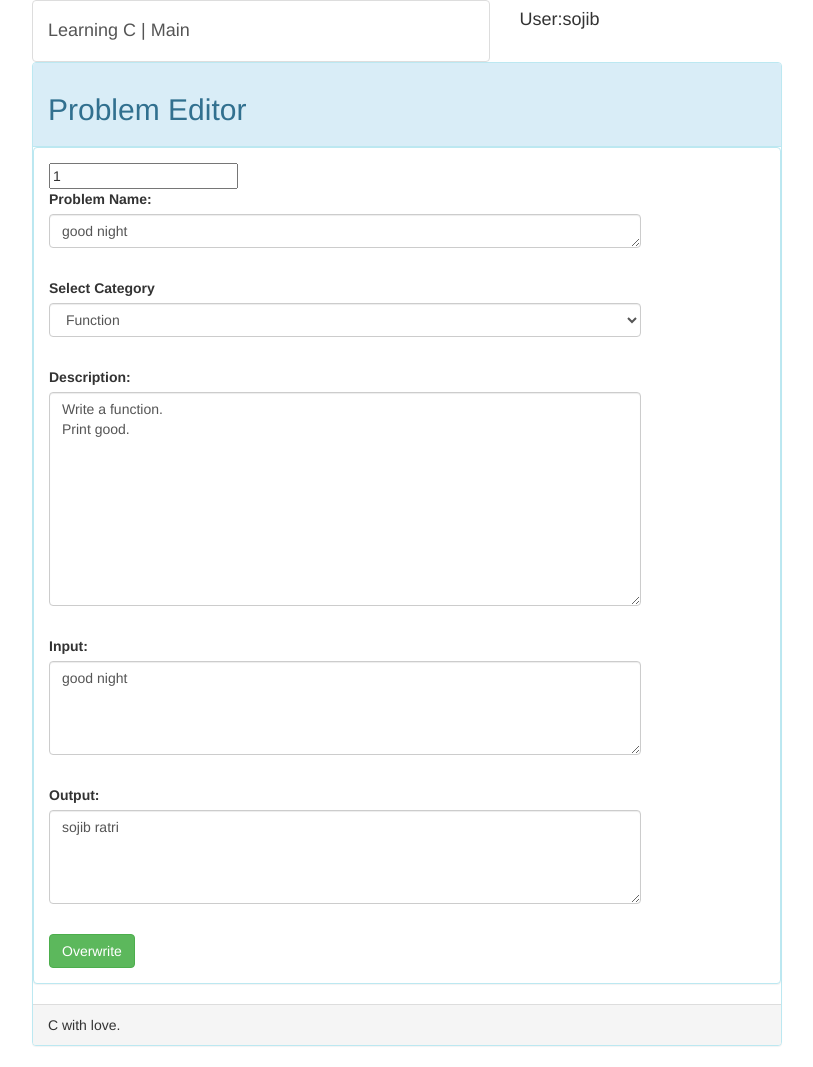
After one commit to nsojib/cppppc, a Flask app: page /edit/1 in a window 1280 px wide. The commit adds this page. Shown: the whole page, without its empty margins (233-1046 px from the left). Run offline with Flask 2, Linux system fonts and the light colour scheme; some libraries are stand-ins or nearby versions.

Commit message:
multiline and edit

```diff
--- a/app.py
+++ b/app.py
@@ -36,6 +36,10 @@ def setaproblem():
       pinfo=data['pinfo']
       pinput=data['pinput']
       poutput=data['poutput']
+      pd=int(data['pid'])
+      if os.path.isfile('problems/'+str(pd)+'.json'):
+         pid=pd  #existing file.
+
       success=save_a_problem(pid, pname, pcat, pinfo, pinput, poutput)
 
    return render_template('info.html', title='success', info=success )
@@ -49,8 +53,8 @@ def save_a_problem(pid, pname, pcat, pinfo, pinput, poutput, setter='root'):
    problem['input']=pinput
    problem['output']=poutput
    problem['setter']=setter
-   fname='problems/'+str(time.time())+'.json'
-   fname='problems/'+pcat+'_'+str(pid)+'.json'
+   # fname='problems/'+str(time.time())+'.json'
+   # fname='problems/'+pcat+'_'+str(pid)+'.json'
    fname='problems/'+str(pid)+'.json'
    with open(fname, "w") as write_file:
       json.dump(problem, write_file, indent=4)
@@ -95,7 +99,7 @@ def problemsadmin():
    html_e = "</div>"
    for label,data in datas.items():
       s+=label+'_'+str(data)+'<br>'
-      html_b += get_p_body(label, data, isexpand=False);
+      html_b += get_p_body(label, data, isexpand=False, editor=True);
 
    s=html_s+html_b+html_e
    return render_template('info.html', title='success', info=s )
@@ -125,7 +129,7 @@ def problems():
    s=html_s+html_b+html_e
    return render_template('info.html', title='Problem List', info=s )
 
-def get_p_body(label, plist, isexpand=False):
+def get_p_body(label, plist, isexpand=False, editor=False):
    special = "";
    if isexpand:
       special = " in"
@@ -148,7 +152,10 @@ def get_p_body(label, plist, isexpand=False):
    for data in plist:
       id=str( data['id'] )
       name=data['name']
-      lb_b += "<a href='/page/" +id + "' class='list-group-item'> <h4>#" + id + ": " + name + "</h4></a>"
+      if editor:
+         lb_b += "<a href='/edit/" +id + "' class='list-group-item'> <h4>#" + id + ": " + name + "</h4></a>"
+      else:
+         lb_b += "<a href='/page/" +id + "' class='list-group-item'> <h4>#" + id + ": " + name + "</h4></a>"
 
 
    return lb_s + lb_b + lb_e
@@ -201,9 +208,27 @@ def page(pid):
    return render_template('page_template.html', pid=pid, uname=uname, title=title, info=info, input=input, output=output)
 
 
+@app.route('/edit/<pid>')
+def edit(pid):
+   fname='problems/'+str(pid)+'.json'
+   if not os.path.isfile(fname):
+      return render_template('info.html', title='failed', info='problem id '+str(pid)+' not found!')
+
+   with open(fname) as f:
+         problem= json.load(f)
+
+   pid=problem['id']
+   uname='sojib'
+   title=problem['name']
+   cat=problem['cat']
+   info=problem['info']
+   input=problem['input']
+   output=problem['output']
+   # print('title=',title)
+   return render_template('editproblem.html', id=pid, uname=uname, cat=cat, title=title, info=info, input=input, output=output)
 
 
 
 if __name__ == '__main__':
-	# app.run(debug=True)
-   app.run(host='0.0.0.0')
+	app.run(debug=True)
+   # app.run(host='0.0.0.0')
--- /dev/null
+++ b/heroku info.txt
@@ -0,0 +1,5 @@
+heroku login
+heroku run bash -a APPNAME
+$ cd app
+
+$ exit
--- /dev/null
+++ b/templates/editproblem.html
@@ -0,0 +1,137 @@
+<!DOCTYPE html>
+<html lang="en">
+    <head>
+        <title>Learning C | Problem Edit</title>
+        <meta charset="utf-8">
+        <meta name="viewport" content="width=device-width, initial-scale=1">
+
+        <!--bootstrap libs-->
+        <link rel="stylesheet" href="https://maxcdn.bootstrapcdn.com/bootstrap/3.3.5/css/bootstrap.min.css">
+        <script src="https://ajax.googleapis.com/ajax/libs/jquery/1.11.3/jquery.min.js"></script>
+        <script src="https://maxcdn.bootstrapcdn.com/bootstrap/3.3.5/js/bootstrap.min.js"></script>
+
+
+        <style>
+            #container {
+                float: left;
+                margin: 0px auto;
+                width: 320px;
+                height: 240px;
+                border: 10px #333 solid;
+            }
+            #container2 {
+                float: left;
+                margin: 0px auto;
+                width: 320px;
+                height: 240px;
+                border: 10px #333 solid;
+            }
+
+        </style>
+
+    </head>
+    <body>
+
+        <div class="container">
+            <!-- First row -->
+            <div class="row">
+
+                <div class="col-sm-2" > </div>
+                <div class="col-sm-5" >
+                    <a href="/" class="list-group-item">
+                        <h4>Learning C | Main</h4>
+
+                    </a>
+
+                </div>
+                <div class="col-sm-3" >
+                        <h4>User:sojib</h4>
+
+
+
+                </div>
+            </div>            <!-- First row -->
+            <div class="row">
+
+                <div class="col-sm-2" > </div>
+                <div class="col-sm-8" >
+                    <div class="panel panel-info">
+                        <div class="panel-heading">
+
+                            <h2>Problem Editor</h2>
+
+                        </div>
+
+
+                        <!-- Problem-->
+                        <div class=""row">
+<div class="panel panel-info">
+                        <div class="panel-body" style="max-height: 10;">
+                            <form role="form" action="/setaproblem" method=post>
+<input   value = {{id}} name="pid"  readonly> <div class="row">
+                                        <div class="form-group col-xs-10">
+                                            <div class="form-group">
+                                                <label for="pname">Problem Name:</label>
+                                                <!-- <input type = "text"  class="form-control"  value = {{title}} name="pname"
+                                                       title="Enter Problem Name"/> -->
+
+                                                       <textarea class="form-control" rows="1"  name="pname"
+                                                       />{{title}}</textarea>
+
+
+                                            </div>
+                                        </div>
+                                    </div> <div class="row">
+                                        <div class="form-group col-xs-10">
+                                            <div class="form-group">
+                                                <label for="pcat">Select Category</label>
+                                                 <select name="pcat" id="pcat" class="form-control">
+                                                                            <option>{{cat}}</option>
+                                                                            <option>Basic</option><option>If-Else</option><option>Loop</option><option>Array</option><option>Function</option><option>Pointer</option><option>Others</option>
+                                                                            <option>exam</option>
+          </select>                                            </div>
+                                        </div>
+                                    </div> <div class="row">
+                                        <div class="form-group col-xs-10">
+                                            <div class="form-group">
+                                                <label for="pinfo">Description:</label>
+                                                <textarea class="form-control" rows="10"  name="pinfo"
+                                                        />{{info}}</textarea>
+                                            </div>
+                                        </div>
+                                    </div> <div class="row">
+                                        <div class="form-group col-xs-10">
+                                            <div class="form-group">
+                                                <label for="pinput">Input:</label>
+                                                <textarea class="form-control" rows="4"  name="pinput"
+                                                        />{{input}}</textarea>
+                                            </div>
+                                        </div>
+                                    </div> <div class="row">
+                                        <div class="form-group col-xs-10">
+                                            <div class="form-group">
+                                                <label for="poutput">Output:</label>
+                                                <textarea class="form-control" rows="4"  name="poutput"
+                                                        />{{output}}</textarea>
+                                            </div>
+                                        </div>
+                                    </div><button type="submit" class="btn btn-success">Overwrite</button>
+                             </form>
+                        </div>
+                    </div><div class="panel-footer">
+                        C with love.
+
+                            </div>
+
+                        </div>
+
+
+                    </div>
+                </div>
+            </div>
+            <div class="col-sm-1" > </div>
+        </div>
+
+
+    </body>
+</html>
--- a/templates/index.html
+++ b/templates/index.html
@@ -61,16 +61,16 @@
                     <div class="panel panel-info">
                         <div class="panel-heading">
 
-                            <h2>Welcome to C World</h2>
+                            <h2>Welcome to C World &nbsp;&nbsp;&nbsp; <a href="/problems"> <u>View Problem List</u></a></h2>
 
                         </div>
 
-                        <a href="/problems" class="list-group-item"> <h4>Problem List</h4></a>
+                        <!-- <a href="/problems" class="list-group-item"> <h4><u>View Problem List</u></h4></a> -->
                         <!-- Problem-->
                         <div class=""row">
 
                              <div class="well well-sm">
-                                <br>
+
                                 <form role="form" action="login" method=post>
 
                                     <div class="form-group">
--- a/templates/page_template.html
+++ b/templates/page_template.html
@@ -65,17 +65,17 @@
                         <div class=""row">
 <div class="well well-sm">
                         <br>
-                        <h4>{{info}}</h4>
+                        <h4>{{info | safe}}</h4>
 
                     </div><div class="panel panel-default">
                     <div class="panel-heading"><h4>Sample Input</h4></div>
                     <div class="panel-body" style="max-height: 10;">
-                        {{input}}
+                        {{input | safe}}
                     </div>
                 </div><div class="panel panel-default">
                     <div class="panel-heading"><h4>Sample Output</h4></div>
                     <div class="panel-body" style="max-height: 10;">
-                       {{output}}
+                       {{output | safe}}
                     </div>
                 </div><div class="panel panel-info">
                         <div class="panel-heading">Notes</div>
```
Also changed, not shown: problems/5.json (+4 -4 lines).
